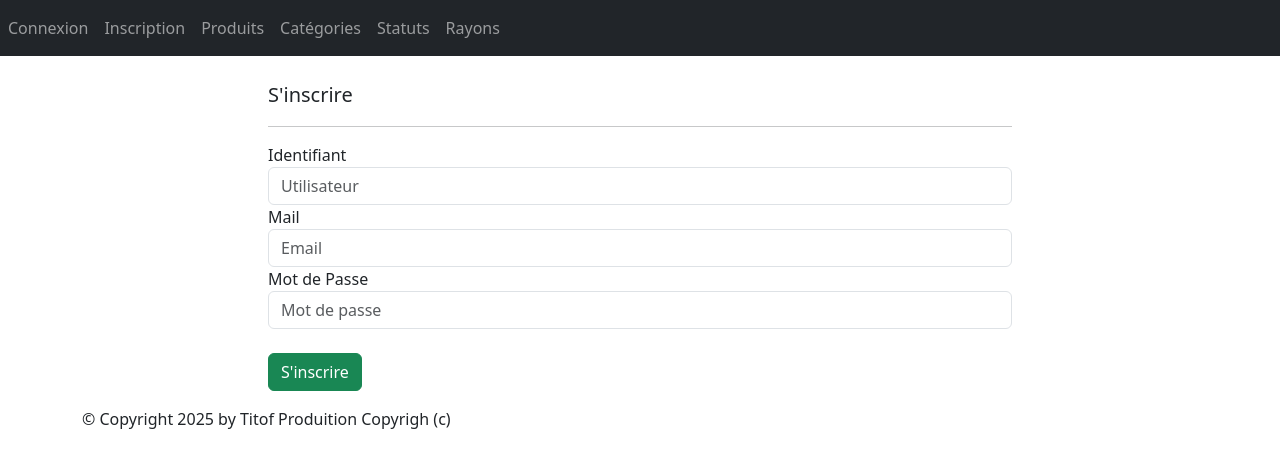
After one commit to RolandRKT/kickoff_django, a Django app: page /monApp/register/ in a window 1280 px wide. The commit adds this page. Shown: the top 468 px of the page. Run offline with Django 5.2, Linux system fonts and the light colour scheme; some libraries are stand-ins or nearby versions.

Commit message:
fin de séance

```diff
--- a/TutoDjango/TutoDjango/settings.py
+++ b/TutoDjango/TutoDjango/settings.py
@@ -21,6 +21,8 @@ BASE_DIR = Path(__file__).resolve().parent.parent
 
 # SECURITY WARNING: keep the secret key used in production secret!
 SECRET_KEY = 'django-insecure-80_wx@f5%7n-)p%ecxkenx1ey6hsfe82py4r^shu8e2mw+*b@i'
+
+EMAIL_BACKEND = 'django.core.mail.backends.console.EmailBackend'
 
 # SECURITY WARNING: don't run with debug turned on in production!
 DEBUG = True
--- a/TutoDjango/monApp/templates/monApp/base.html
+++ b/TutoDjango/monApp/templates/monApp/base.html
@@ -14,14 +14,34 @@
         <nav class="navbar navbar-expand-md navbar-dark bg-dark mb-4">
             <div class="collapse navbar-collapse" id="navbarNav">
                 <ul class="navbar-nav ml-auto d-flex flex-row">
-                    <li class="nav-item"><a class="nav-link" href="{% url 'lst_prdts' %}">Produits</a></li>
-                    <li class="nav-item"><a class="nav-link" href="{% url 'lst_cats' %}">Catégories</a></li>
-                    <li class="nav-item"><a class="nav-link" href="{% url 'lst_status' %}">Statuts</a></li>
-                    <li class="nav-item"><a class="nav-link" href="{% url 'lst_rayons' %}">Rayons</a></li>
+                    {% if user.is_authenticated %}
+                        <li class="nav-item">
+                            <a class="nav-link" href="{% url 'logout' %}">Déconnexion</a>
+                        </li>
+                    {% else %}
+                        <li class="nav-item">
+                            <a class="nav-link" href="{% url 'login' %}">Connexion</a>
+                        </li>
+                        <li class="nav-item">
+                            <a class="nav-link" href="{% url 'register' %}">Inscription</a>
+                        </li>
+                    {% endif %}
+                    <li class="nav-item">
+                        <a class="nav-link" href="{% url 'lst_prdts' %}">Produits</a>
+                    </li>
+                    <li class="nav-item">
+                        <a class="nav-link" href="{% url 'lst_cats' %}">Catégories</a>
+                    </li>
+                    <li class="nav-item">
+                        <a class="nav-link" href="{% url 'lst_status' %}">Statuts</a>
+                    </li>
+                    <li class="nav-item">
+                        <a class="nav-link" href="{% url 'lst_rayons' %}">Rayons</a>
+                    </li>
                 </ul>
             </div>
         </nav>
-    {% block menu %}{% endblock %}
+        {% block menu %}{% endblock %}
     {% endblock %}
     <main role="main" class="container top-pushed">
         <div class="jumbotron">
--- /dev/null
+++ b/TutoDjango/monApp/templates/monApp/email_sent.html
@@ -0,0 +1,5 @@
+{% extends 'monApp/base.html' %}
+{% block contenu %}
+  <h1>Email envoyé avec succès !</h1>
+  <p>Merci pour votre message.</p>
+{% endblock %}
--- /dev/null
+++ b/TutoDjango/monApp/templates/monApp/page_register.html
@@ -0,0 +1,19 @@
+{% extends 'monApp/base.html' %}
+{% block contenu %}
+    <div class="align-center col-8 offset-2">
+        <p class="lead mb-3 ml-0">S'inscrire</p>
+        <hr/>
+        <form method="POST" action="{% url 'register' %}" autocomplete='off'>
+            {% csrf_token %}
+            <div class="form-group mb-3">
+                <label>Identifiant</label>
+                <input class="form-control" type="text" name="username" placeholder="Utilisateur">
+                <label>Mail</label>
+                <input class="form-control" type="mail" name="mail" placeholder="Email">
+                <label>Mot de Passe</label>
+                <input class="form-control" type="password" name="password" placeholder="Mot de passe">
+            </div>
+            <button type="submit" class="btn btn-success mt-2">S'inscrire</button>
+        </form>
+    </div>
+{% endblock %}
--- a/TutoDjango/monApp/urls.py
+++ b/TutoDjango/monApp/urls.py
@@ -5,8 +5,9 @@ from . import views
 urlpatterns = [
     path("home/", views.HomeView.as_view(template_name="monApp/page_home.html")),
     path("home/<param>/", views.home, name="home"),
-    path("contact/", views.ContactView.as_view(), name="contact"),
-    path("aboutus/", views.AboutView.as_view(), name="aboutus"),
+    path("contact/", views.ContactView.as_view(template_name="monApp/page_home.html"), name="contact"),
+    path("aboutus/", views.AboutView.as_view(template_name="monApp/page_home.html"), name="aboutus"),
+    path("email-sent/", views.EmailSentView.as_view(), name="email-sent"),
 
     # PRODUITS
     path("produits/", views.ProduitListView.as_view(), name="lst_prdts"),
@@ -24,5 +25,10 @@ urlpatterns = [
     path("rayons/", views.RayonListView.as_view(), name="lst_rayons"),
     path("rayon/<pk>/", views.RayonDetailView.as_view(), name="dtl_rayon"),
 
+    # LOGIN
+    path('login/', views.ConnectView.as_view(), name='login'),
+    path('register/', views.RegisterView.as_view(), name='register'),
+    path('logout/', views.DisconnectView.as_view(), name='logout'),
+
     path("ma_vue/", views.ma_vue, name="ma_vuuue"),
 ]
--- a/TutoDjango/monApp/views.py
+++ b/TutoDjango/monApp/views.py
@@ -1,8 +1,14 @@
 from django.shortcuts import render
 from django.http import HttpResponse
+
+from .form import ContactUsForm
 from .models import Produit, Categorie, Statut, Rayon
 from django.http import HttpResponse, Http404, JsonResponse
 from django.views.generic import TemplateView, ListView, DetailView
+from django.contrib.auth.views import LoginView
+from django.contrib.auth import authenticate, login, logout
+from django.core.mail import send_mail
+from django.shortcuts import redirect
 
 # Create your views here.
 
@@ -84,12 +90,37 @@ class ContactView(TemplateView):
     template_name = "monApp/page_home.html"
 
     def get_context_data(self, **kwargs):
-        context = super(ContactView, self).get_context_data(**kwargs)
-        context['titreh1'] = "Mon contact..."
+        context = super().get_context_data(**kwargs)
+        context['titreh1'] = "Contact us !"
+        context['form'] = ContactUsForm()
         return context
 
     def post(self, request, **kwargs):
-        return render(request, self.template_name)
+        print('La méthode de requête est : ', request.method)
+        print('Les données POST sont : ', request.POST)
+        if request.method == 'POST':
+            form = ContactUsForm(request.POST)
+        else:
+            form = ContactUsForm()
+        if form.is_valid():
+            send_mail(
+                subject=f'Message from {form.cleaned_data["name"] or "anonyme"} via TutoDjango Contact form',
+                message=form.cleaned_data['message'],
+                from_email=form.cleaned_data['email'],
+                recipient_list=['admin@monApp.com'],
+            )
+            return redirect('email-sent')
+        return render(
+            request,
+            self.template_name,
+            {
+                'titreh1': "Contact us !",
+                'form': form
+            }
+        )
+
+class EmailSentView(TemplateView):
+    template_name = "monApp/email_sent.html"
 
 # --- CATEGORIE ---
 class CategorieListView(ListView):
@@ -158,3 +189,37 @@ class RayonDetailView(DetailView):
         context = super().get_context_data(**kwargs)
         context["titremenu"] = "Détail du rayon"
         return context
+
+# --- LOGIN ---
+
+class ConnectView(LoginView):
+    template_name = 'monApp/page_login.html'
+    def post(self, request, **kwargs):
+        lgn = request.POST.get('username', False)
+        pswrd = request.POST.get('password', False)
+        user = authenticate(username=lgn, password=pswrd)
+        if user is not None and user.is_active:
+            login(request, user)
+            return render(request, 'monApp/page_home.html', {'param': lgn, 'message': "You're connected"})
+        else:
+            return render(request, 'monApp/page_register.html')
+
+class RegisterView(TemplateView):
+    template_name = 'monApp/page_register.html'
+
+    def post(self, request, **kwargs):
+        username = request.POST.get('username', False)
+        mail = request.POST.get('mail', False)
+        password = request.POST.get('password', False)
+        user = User.objects.create_user(username, mail, password)
+        user.save()
+        if user is not None and user.is_active:
+            return render(request, 'monApp/page_login.html')
+        else:
+            return render(request, 'monApp/page_register.html')
+
+class DisconnectView(TemplateView):
+    template_name = 'monApp/page_logout.html'
+    def get(self, request, **kwargs):
+        logout(request)
+        return render(request, self.template_name)
```
Also changed, not shown: TutoDjango/monApp/form.py (added, +7 -0 lines), TutoDjango/monApp/templates/monApp/page_home.html (+9 -0 lines), TutoDjango/monApp/templates/monApp/page_login.html (added, +17 -0 lines), TutoDjango/monApp/templates/monApp/page_logout.html (added, +13 -0 lines), README.md.
